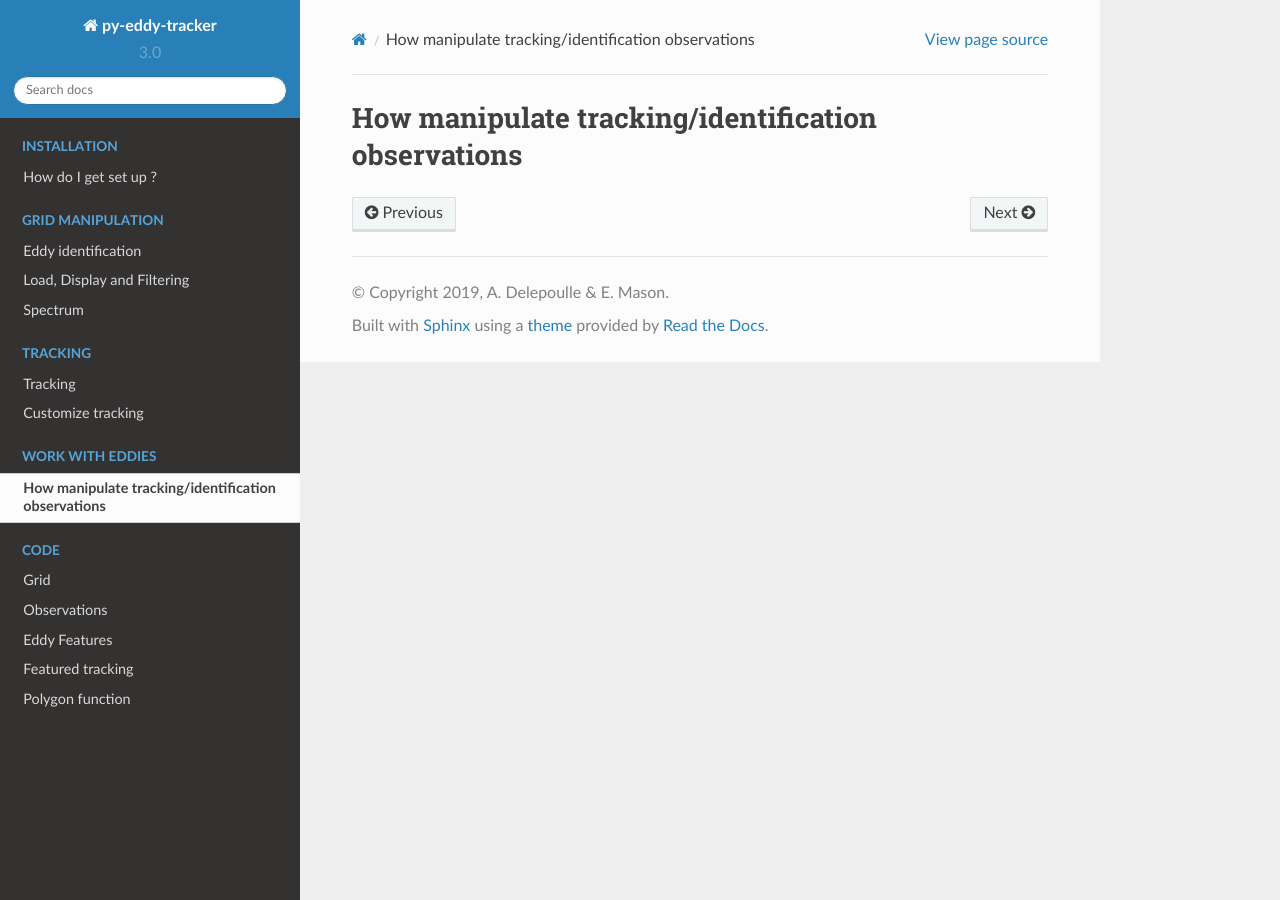
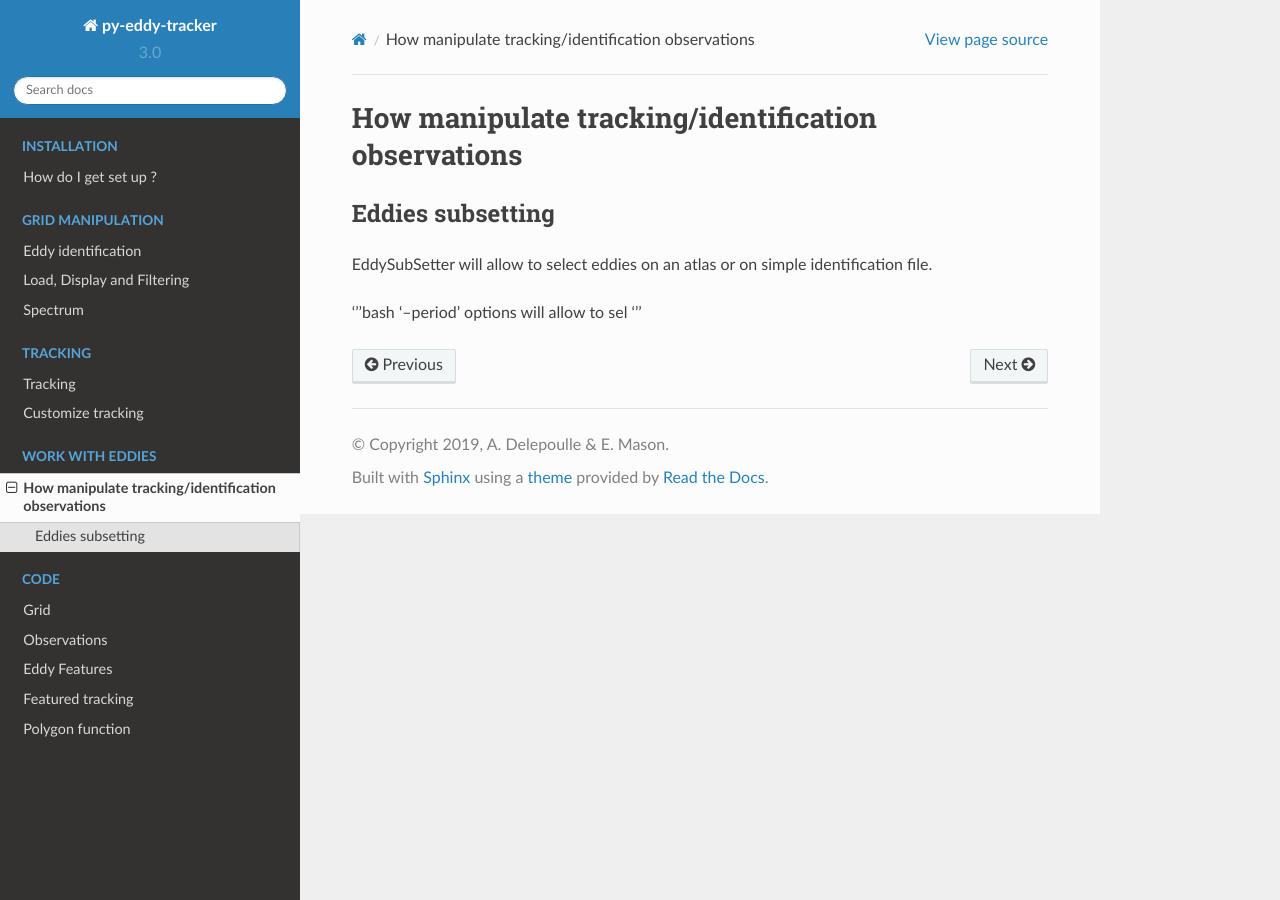
Before and after one commit to AntSimi/py-eddy-tracker, a Sphinx documentation site: the page built from doc/observation_manipulation.rst, in a window 1280 px wide. Built offline with Sphinx 7.4.7 and the Read the Docs theme 2.0.0, drawn with Linux system fonts in a browser that asks for light colours.

```diff
--- a/doc/grid_identification.rst
+++ b/doc/grid_identification.rst
@@ -34,8 +34,8 @@ Activate verbose
 
 .. code-block:: python
 
-    import logging
-    logging.getLogger().setLevel('DEBUG') # Available options: ERROR, WARNING, INFO, DEBUG
+    from py_eddy_tracker import start_logger
+    start_logger().setLevel('DEBUG') # Available options: ERROR, WARNING, INFO, DEBUG
 
 Run identification
 
@@ -74,6 +74,7 @@ Save identification data
 
 .. code-block:: python
 
+    from netCDF import Dataset
     with Dataset(date.strftime('share/Anticyclonic_%Y%m%d.nc'), 'w') as h:
         a.to_netcdf(h)
     with Dataset(date.strftime('share/Cyclonic_%Y%m%d.nc'), 'w') as h:
--- a/doc/observation_manipulation.rst
+++ b/doc/observation_manipulation.rst
@@ -1,3 +1,12 @@
 ===================================================
 How manipulate tracking/identification observations
 ===================================================
+
+Eddies subsetting
+*****************
+
+EddySubSetter will allow to select eddies on an atlas or on simple identification file.
+
+'''bash
+'--period' options will allow to sel
+'''
```
Also changed, not shown: src/py_eddy_tracker/__init__.py (+12 -9 lines).
